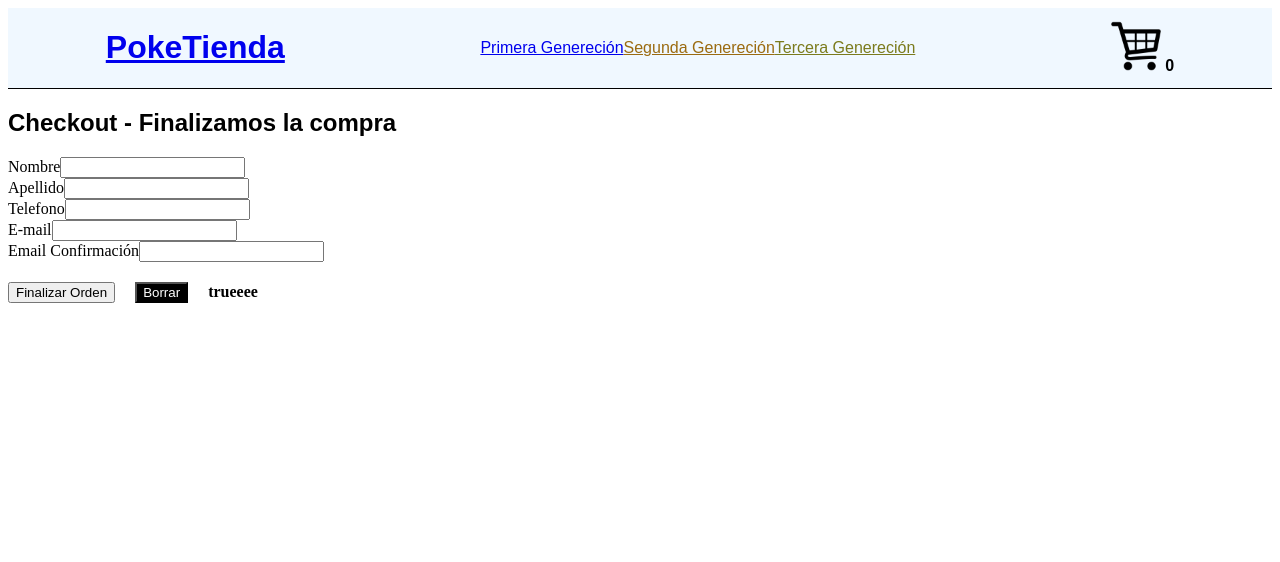
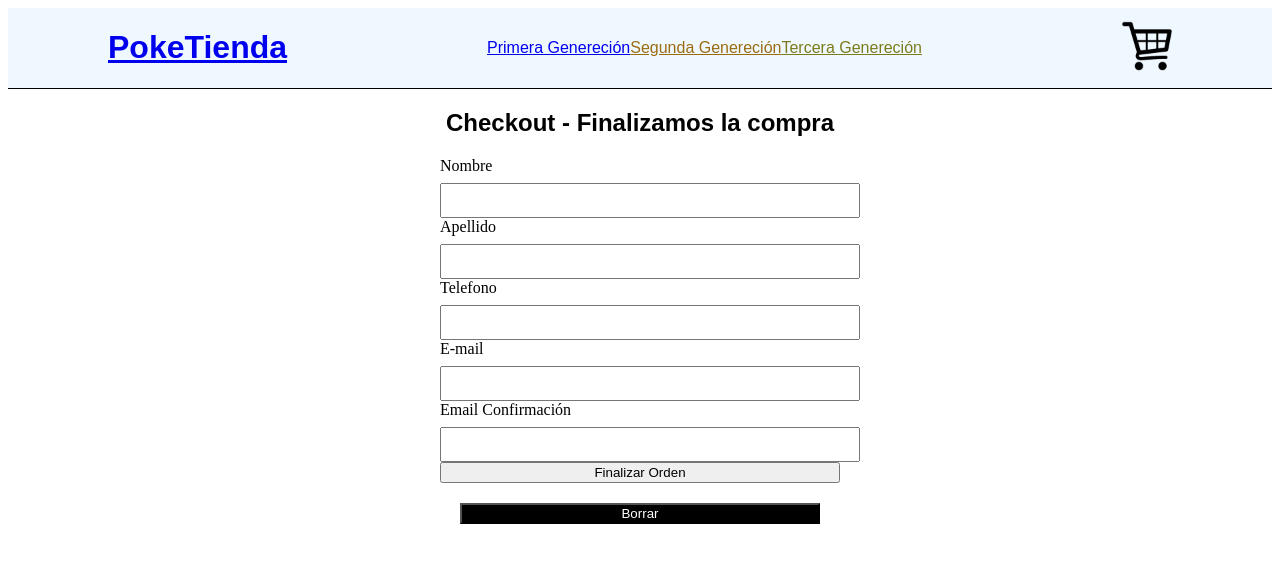
Before and after one commit to tobiasazpia/PokeTienda, a React (Vite) app: page /checkout in a window 1280 px wide. Shown: the top 562 px of the page. Built offline with nearby package versions, Linux system fonts and the light colour scheme.

Commit message:
Empty Cart

```diff
--- a/src/components/CartWidget/CartWidget.jsx
+++ b/src/components/CartWidget/CartWidget.jsx
@@ -5,19 +5,18 @@ import "./CartWidget.css"
 
 const CartWidget = () => {
 
-  const {totalQuantity} = useContext(CartContext)
+  const { totalQuantity } = useContext(CartContext)
 
   return (
     <div>
-        <img className='imgCart' src="img/cart.png" alt="Carrito de compras"/>
-        <strong> {totalQuantity} </strong>
+      <Link to="/cart">
+        <img className='imgCart' src="img/cart.png" alt="Carrito de compras" />
+        {
+          totalQuantity > 0 && <strong> {totalQuantity} </strong>
+        }
+      </Link>
     </div>
   )
 }
 
 export default CartWidget
-
-    // <Link to='/cart'>
-    //   <img className='CartImg' src="img/cart.png" alt="cart-widget" />
-    //   {totalQuantity > 0 && <strong className="solicitud" >{cantidadTotal}</strong>}
-    // </Link>
--- a/src/components/Checkout/Checkout.css
+++ b/src/components/Checkout/Checkout.css
@@ -0,0 +1,36 @@
+h2 {
+    text-align: center;
+}
+
+form {
+    display: flex;
+    flex-direction: column;
+    max-width: 400px;
+    margin: 0 auto;
+}
+
+label {
+    margin-bottom: 0.5rem;
+}
+
+input[type="text"],
+input[type="email"] {
+    margin-top: 0.5rem;
+    padding: 0.5rem;
+    width: 100%;
+}
+
+.botones {
+    display: flex;
+    align-items: center;
+    justify-content: center;
+    margin: 15px;
+}
+
+.miBtn.checkout {
+    width: 50%;
+}
+
+.form-group {
+    margin-bottom: 25px;
+}
--- a/src/components/Checkout/Checkout.jsx
+++ b/src/components/Checkout/Checkout.jsx
@@ -1,7 +1,8 @@
 import { useState, useEffect, useContext } from "react";
 import { CartContext } from "../../context/cartContext";
 import { db } from "../../services/config";
-import { collection, addDoc } from "firebase/firestore";
+import { collection, addDoc, updateDoc, getDoc, doc } from "firebase/firestore";
+//import Swal from 'sweetalert2';
 import "../Checkout/Checkout.css"
 
 
@@ -19,7 +20,6 @@ const Checkout = () => {
 
     const manejadorSubmit = (event) => {
         event.preventDefault();
-        console.log('kkkk')
         if (!nombre || !apellido || !telefono || !email || !emailConfirmacion) {
             setError("Por favor completar todos los campos");
             return;
@@ -44,10 +44,19 @@ const Checkout = () => {
             email
         }
 
+        Promise.all(
+            orden.items.map( async (productoOrden) => {
+                const productoRef = doc(db, "pokes", productoOrden.id);
+                const productoDoc = await getDoc(productoRef);
+                const stockActual = productoDoc.data().stock;
+
+                await updateDoc(productoRef, {stock: stockActual - productoOrden.cantidad});
+            })
+        )
+        .then(()=> {
             addDoc(collection(db, "orders"), orden)
                 .then(docRef => {
-                console.log ("adding doc",docRef.id)
-                setOrdenId(docRef.id)
+                    setOrdenId(docRef.id);
                     clearCart();
                     setNombre("");
                     setApellido("");
@@ -55,11 +64,12 @@ const Checkout = () => {
                     setEmail("");
                     setEmailConfirmacion("");
                 })
-            .catch (error => {
-                console.log ("Error al confeccionar la Orden",error)
-            setError("error al armar la orden")
+                .catch(error => console.log("Error al crear la orden", error))
         })
-
+        .catch(error => {
+            console.log("No pudimos actualizar el stock", error);
+            setError("Error al actualizar el stock");
+        })
     }
 
         return (
@@ -113,75 +123,10 @@ const Checkout = () => {
                 {
                     ordenId && <strong>¡Gracias por su compra! Tu número de orden es: {ordenId}</strong>
                 }
-
-                {
-
-                    true && <strong>trueeee</strong>
-                }
                 </form>
 
             </div>
         )
-
-
-    //             Promise.all (
-    //             orden.items.map( async (libroOrden)=>{
-    //             const libroRef = doc(db, "items", libroOrden.id)
-    //             const libroDoc= await getDoc(libroRef)
-    //             const stockActual = libroDoc.data().stock;
-    //             await updateDoc (libroRef, {stock: stockActual - libroOrden.cantidad})
-    //         })
-    //         )
-    //         .then(()=> {
-
-
-    //                   Swal.fire({
-    //                     title: "Orden generada exitosamente!!",
-    //                     icon: "success",
-    //                     text: `Gracias por la compra!! Tu numero de orden es: ${docRef.id}`,
-    //                     showCancelButton: true,
-    //                     confirmButtonText: 'Confirmar',
-    //                     cancelButtonText: 'Cancelar',
-    //                   }).then((result) => {
-    //                     if (result.isConfirmed) {
-    //                       window.location.href = '/';                     }
-    //                   });
-
-    //             })
-    //             .catch (error => console.log ("Error al confeccionar la Orden",error) )
-    //             })
-
-    //             .catch (error => {
-    //                 console.log ("No se pudo actualizar el stock", error)
-    //             setError ("Error no se pudo actualizar el stock")
-
-    //         })
-
-    //     }
-
-    //        return (
-    //         <div className="container">
-    //             <h2 className="mt-5">Checkout - Finalizamos la Compra </h2>
-
-    //             <form onSubmit={manejadorSubmit}>
-    //                 {
-    //                     cart.map(libro => (
-    //                         <div className="detalle" key={libro.item.id}>
-    //                             <p> Descripción:  {libro.item.nombre} x {libro.cantidad} </p>
-    //                             <p> Precio: $ {libro.item.precio} </p>
-
-    //                         </div>
-    //                     ))
-    //                 }
-
-    //                 <div className="mb-3">
-    //                     <button className="btn btn-primary" disabled={carrito.length === 0}>Finalizar Orden</button>
-    //                     <button type="reset" className="btn btn-warning" style={{margin: "20px", backgroundColor: "black", color: "white"}}>Borrar</button>
-    //                 </div>
-    //             </form>
-    //         </div>
-    //     );
-    // }
 }
 
 export default Checkout
--- a/src/context/CartContext.jsx
+++ b/src/context/CartContext.jsx
@@ -35,6 +35,8 @@ export const CartProvider = ({ children }) => {
 
     const clearCart = () => {
         setCart([])
+        setTotal(0);
+        setTotalQuantity(0);
     }
 
     const isInCart = (itemId) => {
```
Lines whose indentation alone changed are shown as unchanged.
